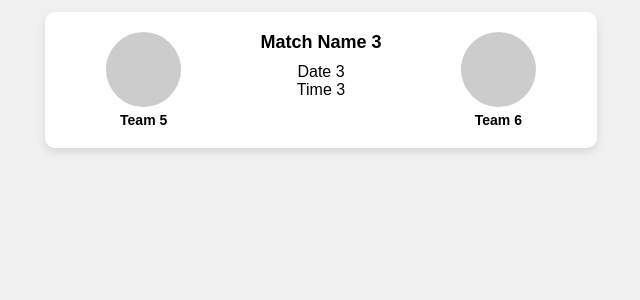
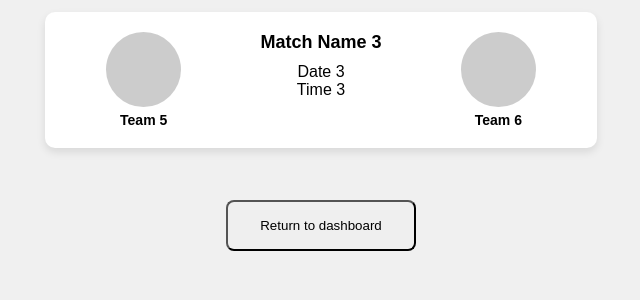
Before and after one commit to OLofthouse/EliteSportsManagementSystem, a Flask app: page /fixturelist in a window 1280 px wide. Shown: the part 448-748 px from the top of the page, without its empty margins (319-959 px from the left). Run offline with Flask 3, Linux system fonts and the light colour scheme.

Commit message:
fixed pathing between pages

```diff
--- a/static/css/fixturelist.css
+++ b/static/css/fixturelist.css
@@ -84,3 +84,20 @@ h1 {
   background-color: #eee;
   border-radius: 5px;
 }
+
+.return-button {
+  display: flex;
+  align-items: center;
+  justify-content: center;
+  margin-top: 2rem;
+}
+
+.return-button button {
+  padding: 1rem 2rem;
+  border-radius: 0.5rem;
+}
+
+.return-button button:hover {
+  cursor: pointer;
+  background-color:rgba(0, 0, 0, 0.1);
+}
--- /dev/null
+++ b/static/js/resultslist.js
@@ -0,0 +1,35 @@
+var currentType = "";
+
+/* This function will set the current user type to either coach or player */
+function getCurrentType() {
+
+  let xhttp = new XMLHttpRequest();
+  let url = "/api/get-current-user-type";
+
+  xhttp.onreadystatechange = function() {
+    if (this.readyState == 4 && this.status == 200) {
+      console.log("returning to dashboard");
+      let tempObj = JSON.parse(this.responseText);
+      currentType = tempObj.type;
+    }
+  }
+
+  xhttp.open('GET', url, true);
+  xhttp.send();
+
+}
+
+/* This function should determine the user type (coach, player) and return to relevant dashboard. */
+function returnToDashboard() {
+
+  if (currentType == "player") {
+    window.location = "http://127.0.0.1:5000/userdashboard";
+  } else if (currentType == "coach") {
+    window.location = "http://127.0.0.1:5000/coachdashboard";
+  } else {
+    window.location = "http://127.0.0.1:5000/userdashboard";
+  }
+
+}
+
+document.getElementById('return-to-dashboard').addEventListener("click", returnToDashboard);
--- a/templates/fixturelist.html
+++ b/templates/fixturelist.html
@@ -73,5 +73,11 @@
     </div>
   </div>
 
+  <div class="return-button">
+    <button id="return-to-dashboard">Return to dashboard</button>
+  </div>
+
+
+  <script src="../static/js/resultslist.js"></script>
 </body>
 </html>
--- a/templates/resultslist.html
+++ b/templates/resultslist.html
@@ -85,5 +85,10 @@
     </div>
   </div>
 
+  <div class="return-button">
+    <button id="return-to-dashboard">Return to dashboard</button>
+  </div>
+
+  <script src="../static/js/resultslist.js"></script>
 </body>
 </html>
```
Also changed, not shown: static/js/fixturelist.js (added, +35 -0 lines).
